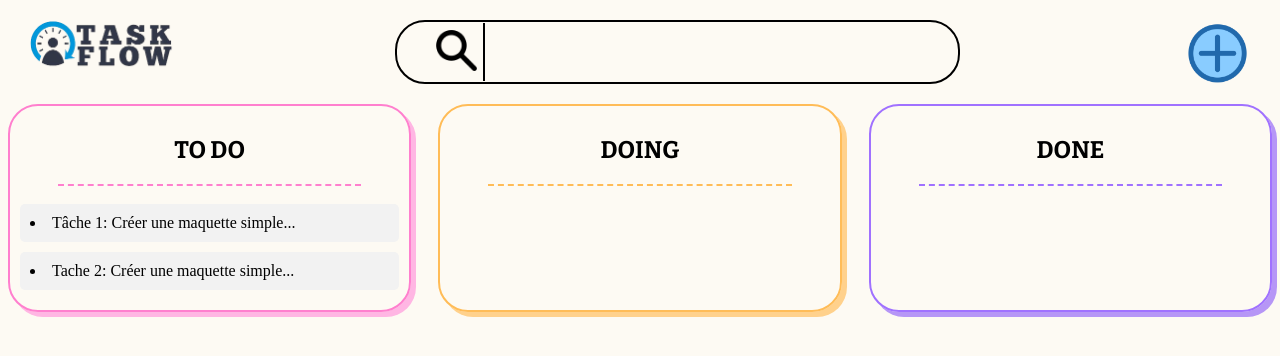
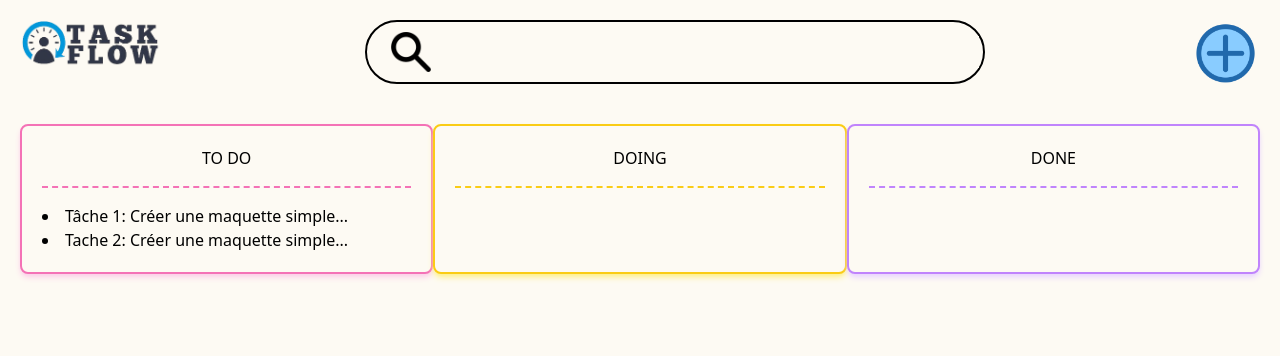
Before and after one commit to Youcode-Classe-E-2024-2025/Belal_Allala_todo, a website: page breif4.html in a window 1280 px wide. Drawn offline with nearby package versions, Linux system fonts and the light colour scheme.

Commit message:
ajouter taelwind css

```diff
--- a/breif4.html
+++ b/breif4.html
@@ -5,35 +5,42 @@
     <meta name="viewport" content="width=device-width, initial-scale=1.0">
     <title>Document</title>
     <link rel="stylesheet" href="styles.css">
+    <link href="./dist/output.css" rel="stylesheet">
     <link rel="preconnect" href="https://fonts.googleapis.com">
 <link rel="preconnect" href="https://fonts.gstatic.com" crossorigin>
 <link href="https://fonts.googleapis.com/css2?family=Bitter:ital,wght@0,100..900;1,100..900&display=swap" rel="stylesheet">
 </head>
-<body>
-    <div class="header">
-        <img src="TASK_FLOW-removebg-preview.png" class="logo" alt="logo task flow">
-        <div class="search">
-            <button><img src="icon-search-removebg-preview.png" alt="icon_search"></button>
-            <input type="search" >
+<body class="bg-[#fdfaf3] font-sans">
+
+    <div class="flex justify-between m-5">
+        <img src="TASK_FLOW-removebg-preview.png" class="h-12 w-auto" alt="logo task flow">
+        <div class="flex items-center w-1/2 border-2 border-black rounded-full p-1">
+            <button class="w-10 border-none bg-[#fdfaf3] ml-5" ><img src="icon-search-removebg-preview.png" alt="icon_search" class="w-full h-auto"></button>
+            <input type="search" class="flex-grow border-none bg-[#fdfaf3] text-2xl px-4 focus:outline-none">
         </div>
         <img src="ajouter_icon.png" alt="ajouter une tache ">
     </div>
-    <div class="kanban-board">
-        <div class="column" id="todo">
-            <h2>TO DO</h2>
-            <div class="ligne-pointillee"></div>
+
+    <div class="kanban-board flex justify-between p-5">
+
+        <div class="column w-1/3 border-2 border-pink-400 shadow-md shadow-pink-200 rounded-lg p-5 bg-[#fdfaf3]" id="todo">
+            <h2 class="text-center font-bitter">TO DO</h2>
+            <div class="ligne-pointillee border-t-2 border-dashed border-pink-400 mx-auto my-4"></div>
             <ul class="task-list"></ul>
         </div>
-        <div class="column" id="doing">
-            <h2>DOING</h2>
-            <div class="ligne-pointillee"></div>
-            <ul class="task-list"></ul>
+
+        <div class="column w-1/3 border-2 border-yellow-400 shadow-md shadow-yellow-200 rounded-lg p-5 bg-[#fdfaf3]" id="doing">
+            <h2 class="text-center font-bitter">DOING</h2>
+            <div class="ligne-pointillee border-t-2 border-dashed border-yellow-400 mx-auto my-4"></div>
+            <ul class="task-list list-none p-0"></ul>
         </div>
-        <div class="column" id="done">
-            <h2>DONE</h2>
-            <div class="ligne-pointillee"></div>
-            <ul class="task-list"></ul>
+
+        <div class="column w-1/3 border-2 border-purple-400 shadow-md shadow-purple-200 rounded-lg p-5 bg-[#fdfaf3]" id="done">
+            <h2 class="text-center font-bitter">DONE</h2>
+            <div class="ligne-pointillee border-t-2 border-dashed border-purple-400 mx-auto my-4"></div>
+            <ul class="task-list list-none p-0"></ul>
         </div>
+
     </div>
     <script src="script.js"></script>
 </body>
--- /dev/null
+++ b/postcss.config.js
@@ -0,0 +1,6 @@
+module.exports = {
+  plugins: {
+    tailwindcss: {},
+    autoprefixer: {},
+  },
+}
--- a/styles.css
+++ b/styles.css
@@ -1,4 +1,4 @@
-body{
+/*body{
     background-color: #fdfaf3;
 }
 
@@ -98,8 +98,12 @@ body{
 
 .task {
     background-color: green;
-    background-color: #f2f2f2;
-    padding: 10px;
+    /*background-color: #f2f2f2;*/
+    /*padding: 10px;
     margin-bottom: 10px;
     border-radius: 5px;
-}
+}*/
+
+@tailwind base;
+@tailwind components;
+@tailwind utilities;
--- /dev/null
+++ b/tailwind.config.js
@@ -0,0 +1,11 @@
+module.exports = {
+  content: [
+    "./*.html",
+    "./src/**/*.html",
+    "./src/**/*.js"
+  ],
+  theme: {
+    extend: {},
+  },
+  plugins: [],
+}
```
Also changed, not shown: package.json (added, +20 -0 lines), dist/output.css (added), 1 other file.
